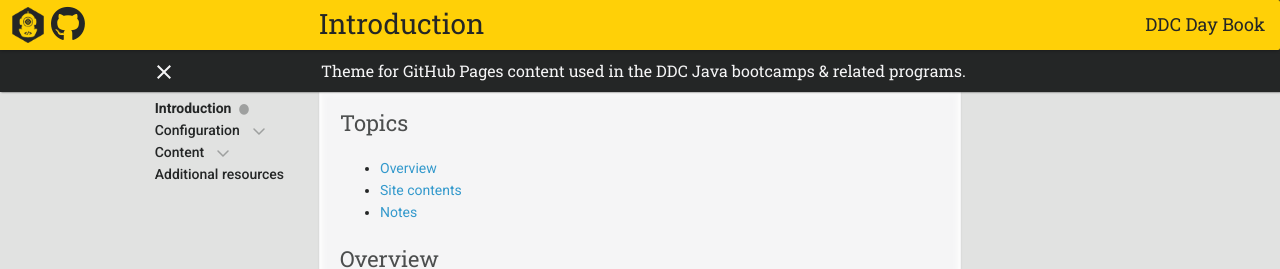
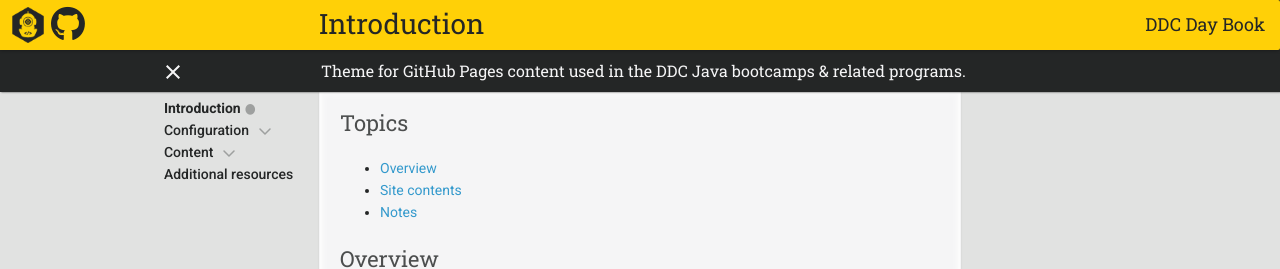
Before and after one commit to ddc-java/ddc-day-book, a Jekyll site: the page built from index.md, in a window 1280 px wide. Shown: the top 269 px of the page. Built offline with Jekyll 4.4.1, drawn with Linux system fonts in a browser that asks for light colours; nearby versions of some CDN libraries; our own code applies the rules of GitHub Pages for plain Markdown files; formulas are drawn with MathJax 3.

Commit message:
Include space for ::after in ToC 2

```diff
--- a/_sass/ddc-day-book.scss
+++ b/_sass/ddc-day-book.scss
@@ -658,7 +658,7 @@
 
         &.toc-page {
 
-          padding-right: 1.5em;
+          padding-right: 1.5ch;
 
           &.current {
 
@@ -667,8 +667,10 @@
 
             &::after {
               display: inline-block;
+              position: relative;
+              width: 1ch;
               content: '\25CF';
-              padding-left: 0.5em;
+              padding-left: 0.5ch;
               opacity: 0.35;
             }
 
@@ -704,10 +706,11 @@
 
             &::after {
               display: inline-block;
+              position: relative;
               content: url("../images/chevron-down.svg");
-              width: 1em;
-              height: 1em;
-              padding-left: 0.5em;
+              width: 1ch;
+              height: 1ch;
+              padding-left: 0.5ch;
               vertical-align: -36.5%;
               opacity: 0.35;
 
```
